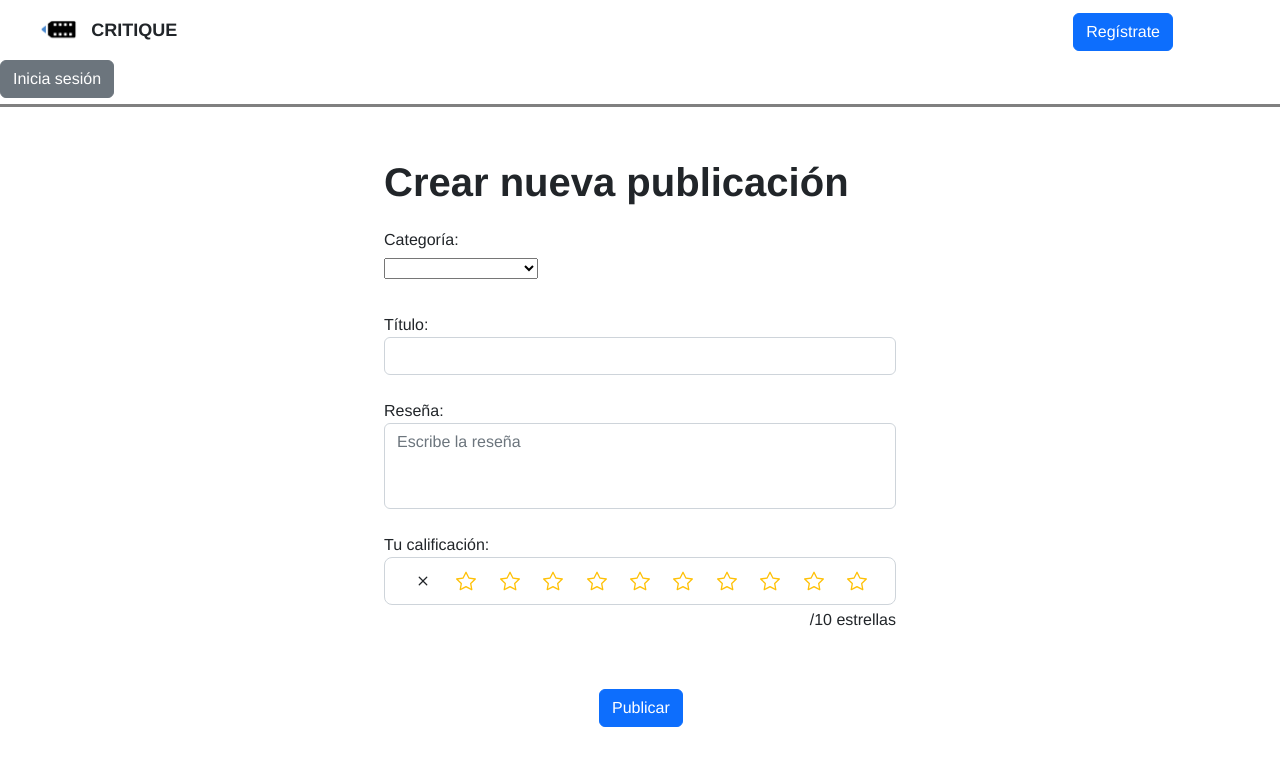
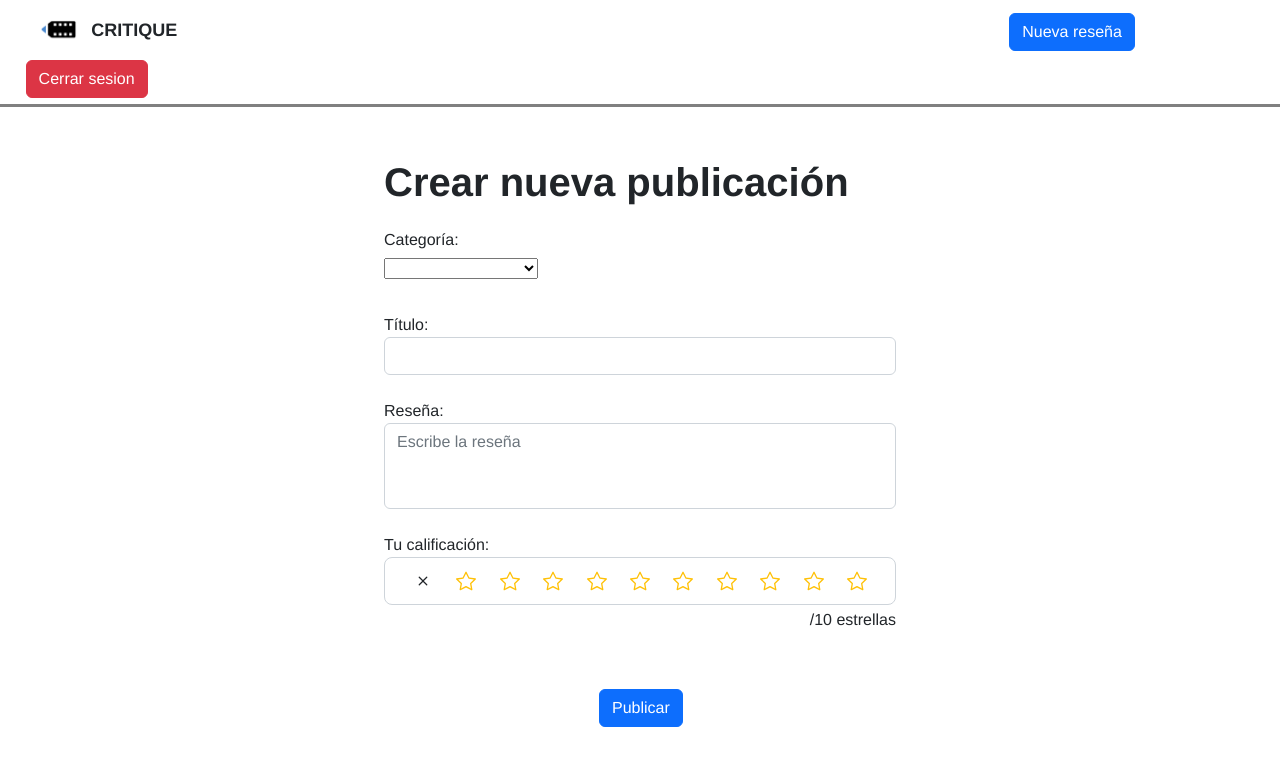
Before and after one commit to FranciscoMest02/critique, a Vue app: page /#/crearpost in a window 1280 px wide. Shown: the top 766 px of the page. Built offline with nearby package versions, Linux system fonts and the light colour scheme.

Commit message:
Botones funcionando y navbar

```diff
--- a/src/components/Filtro.vue
+++ b/src/components/Filtro.vue
@@ -1,6 +1,6 @@
 <template>
     <div>
-        <Header />
+        <NavBar />
         <b-container fluid>
             <b-row>
                 <b-col cols="3">
@@ -31,11 +31,12 @@ import axios from "axios"
 import Post from './Post.vue'
 import Sidebar from './Sidebar.vue'
 import Header from './Header.vue'
+import NavBar from './NavBar.vue'
 
 export default {
     name: 'Home',
     components: {
-        Post, Sidebar, Header
+        Post, Sidebar, Header, NavBar
     },
     data: () => ({
         posts: null
@@ -47,7 +48,6 @@ export default {
             this.posts = result.data
         }
         )
-
 
 
     }
--- a/src/components/Login.vue
+++ b/src/components/Login.vue
@@ -21,7 +21,7 @@
                             </b-form>
                         </div>
 
-                        <b-button class="logIn" variant="primary">Iniciar sesión</b-button>
+                        <b-button class="logIn" variant="primary" href="#/">Iniciar sesión</b-button>
 
                     </div>
                 </b-col>
--- a/src/components/NavBar.vue
+++ b/src/components/NavBar.vue
@@ -3,9 +3,9 @@
    <div class="hi">
    <div class="classHeader">
     <img class="logo" src="../assets/logoCritique.png"/>
-    <p class="pHeader"> CRITIQUE </p>
-     <b-button class="preguntas" variant="primary">Nueva reseña</b-button>
-     <b-button class="profile" variant="danger">Cerrar sesion</b-button>
+    <p class="pHeader" > CRITIQUE </p>
+     <b-button class="preguntas" variant="primary" href=#/crearpost>Nueva reseña</b-button>
+     <b-button class="profile" variant="danger" href=#/login>Cerrar sesion</b-button>
     </div>
     </div>
 </template>
--- a/src/components/NuevoPost.vue
+++ b/src/components/NuevoPost.vue
@@ -2,11 +2,11 @@
 
 <div class="NuevoPost">
 
-    <Header/>
-
+    <NavBar/>
     <br>
 
     <div class="cuadroPost">
+
 
         <p class="tituloCrear"> Crear nueva publicación </p>
 
@@ -26,7 +26,7 @@
         <label>Tu calificación:  </label>
         <b-form-rating size="lg" id="rating-10" variant="warning" v-model="value10" stars="10" show-clear ></b-form-rating>
         <p class="ratingUsuario">{{ value10 }}/10 estrellas</p>
-        <b-button variant="primary" class="btnCrearPost" v-on:click="handleSubmit">Publicar</b-button>
+        <b-button variant="primary" class="btnCrearPost" v-on:click="handleSubmit" href="#/">Publicar</b-button>
 
 
 
@@ -39,6 +39,9 @@
 import axios from "axios"
 
 import Header from './Header.vue';
+import NavBar from './NavBar.vue';
+
+
 
 export default {
 
@@ -73,7 +76,7 @@ export default {
   props: {
   },
   components:{
-    Header
+    Header, NavBar
 }
 }
 </script>
```
